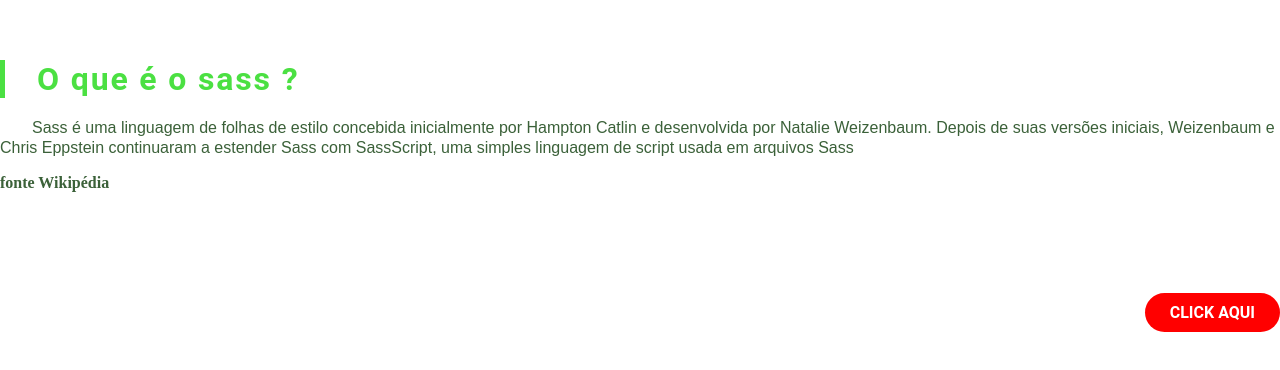
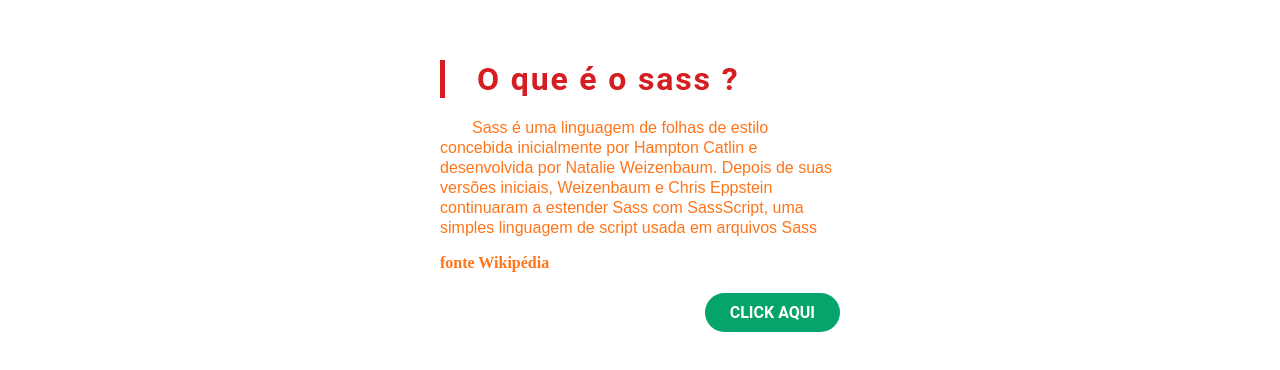
Before and after one commit to Planctor/Css-com-Sass, a website: page index.html in a window 1280 px wide. Shown: the part 204-574 px from the top of the page. Drawn offline with nearby package versions, Linux system fonts and the light colour scheme; files that its build step writes are made by us from their sources.

Commit message:
estrutura de condicionais

```diff
--- a/sass/_cores.scss
+++ b/sass/_cores.scss
@@ -1,3 +1,16 @@
 $primaria: #4BE042;
 $text : #3B6139;
-$complementar : red;
+$complementar : #E0419C;
+
+//exemplo de if em sass
+$tema: laranja;
+
+@if $tema == azul {
+    $primaria: #044BD9;
+    $text : #033E8C;
+    $complementar : #F21905;
+}@else if $tema == laranja {
+    $primaria: #D41E21;
+    $text :#FF751A;
+    $complementar : #04A46A;
+}
--- a/sass/style.scss
+++ b/sass/style.scss
@@ -2,15 +2,15 @@
 $fonteTexto: Poppins;
 $fonteTitulo: Roboto;
 
-//item não existe no css
-%clearfix::after{
-    content: ''
-}
+// //item não existe no css
+// %clearfix::after{
+//     content: ''
+// }
 
-//semelhante ao mixing, reaproveita um bloco de codigos... não muito usado pois pode causar erros
-div{
-    @extend %clearfix;
-}
+// //semelhante ao mixing, reaproveita um bloco de codigos... não muito usado pois pode causar erros
+// div{
+//     @extend %clearfix;
+// }
 
 //mixing são blocos reutilizaveis/ bastante usado nos prefixos de navegadores
 @mixin titulo {
@@ -27,7 +27,7 @@ div{
     &:hover{
         background: $primaria;
         @include sombra(-10px 7px 0px);
-        transition: 0.1s;
+        transition: 0.8s;
     }
 }
 
@@ -54,6 +54,7 @@ div{
     padding: 40px - 40;
     box-sizing: border-box;
 }
+
 section{
     //mixing
     @include titulo;
@@ -61,14 +62,14 @@ section{
     align-items: center;
     @include tamanho;
     div{
-        width: 250em / 100;
+        width: 25em;
         height: 17em;
         position: relative;
         h1{
             //Nesting
             font: {
                 size:xx-large;
-                weight:600;
+                weight:6000 / 10;
                 family: $fonteTitulo, sans-serif;
             };
             letter-spacing: 0.1ch;
```
